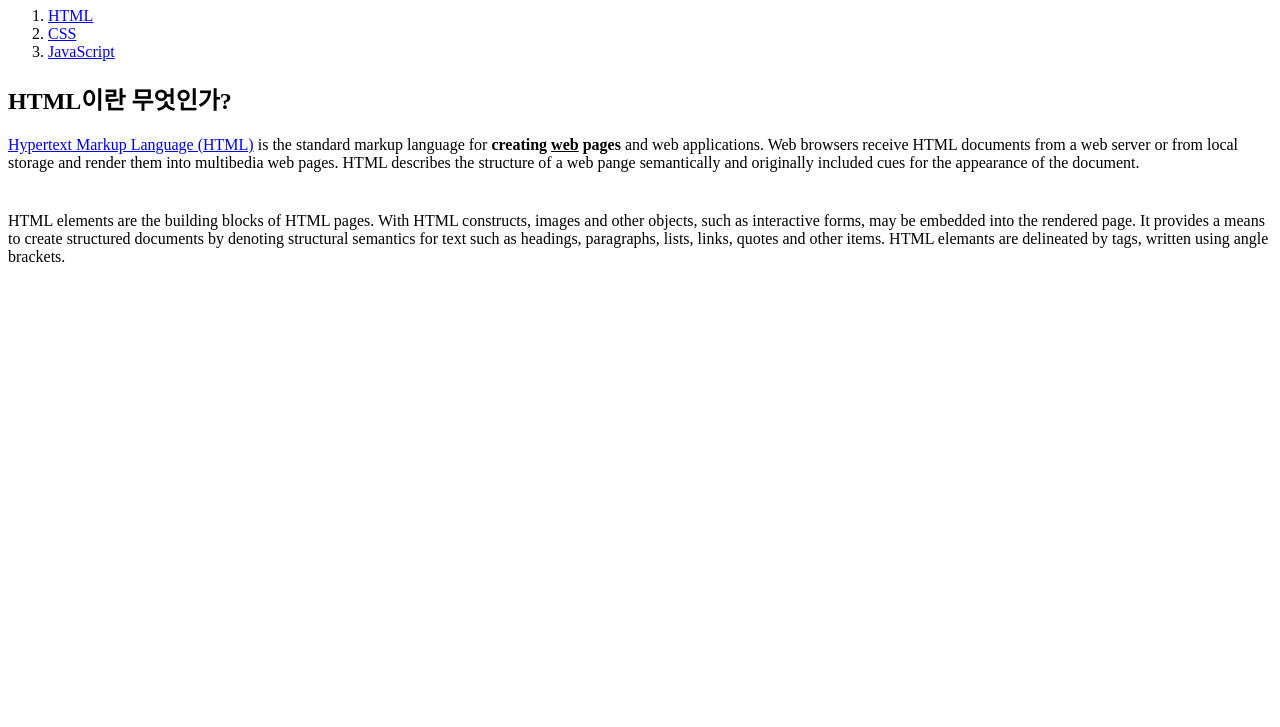
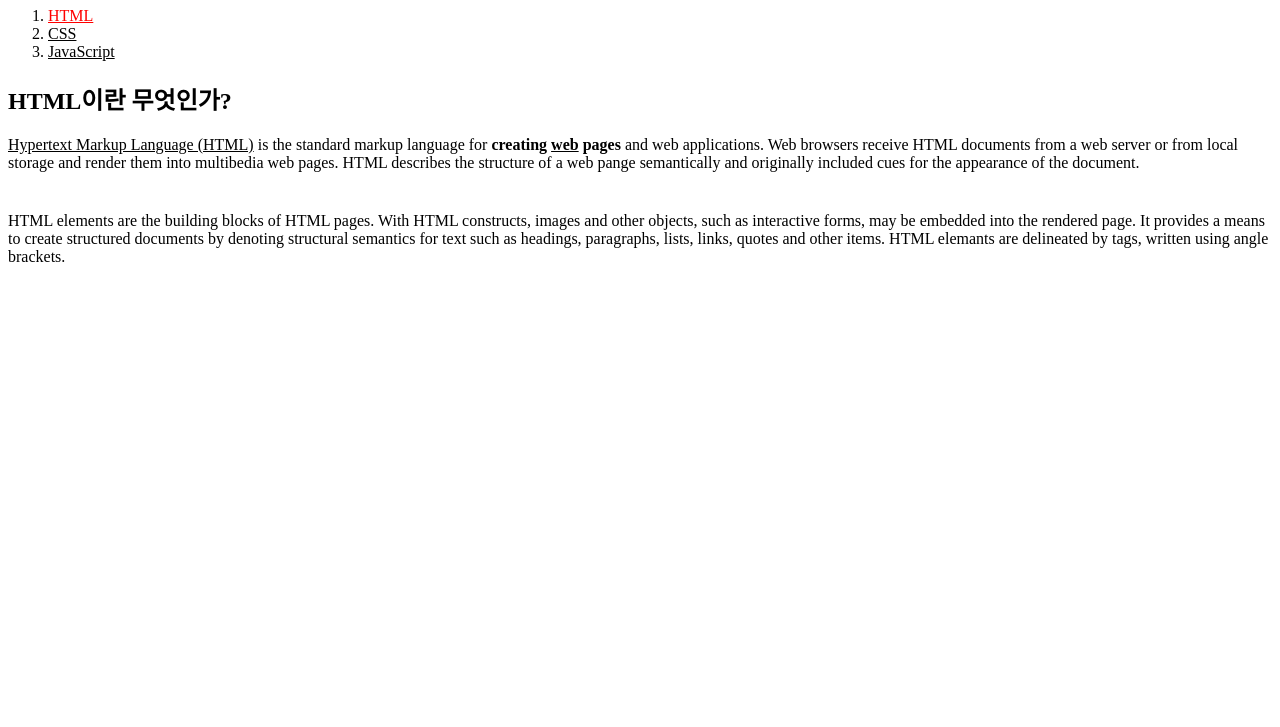
Before and after one commit to chaejimin2002/WEB1, a plain HTML site: page 1.html in a window 1280 px wide. Shown: the part 73-800 px from the top of the page. Drawn offline with Linux system fonts and the light colour scheme.

Commit message:
Add files via upload

```diff
--- a/1.html
+++ b/1.html
@@ -3,11 +3,16 @@
     <head>
         <title>WEB1 - HTML</title>
         <meta charset="utf-8">
+        <style>
+            a{
+                color: black;
+            }
+        </style>
     </head>
     <body>
         <h1><a href="index.html">WEB</a></h1>
         <ol>
-            <li><a href="1.html">HTML</a></li>
+            <li><a href="1.html" style="color:red">HTML</a></li>
             <li><a href="2.html">CSS</a></li>
             <li><a href="3.html">JavaScript</a></li>
         </ol>
```
Also changed, not shown: 2.html (+6 -1 lines), 3.html (+6 -1 lines), index.html (+5 -0 lines).
